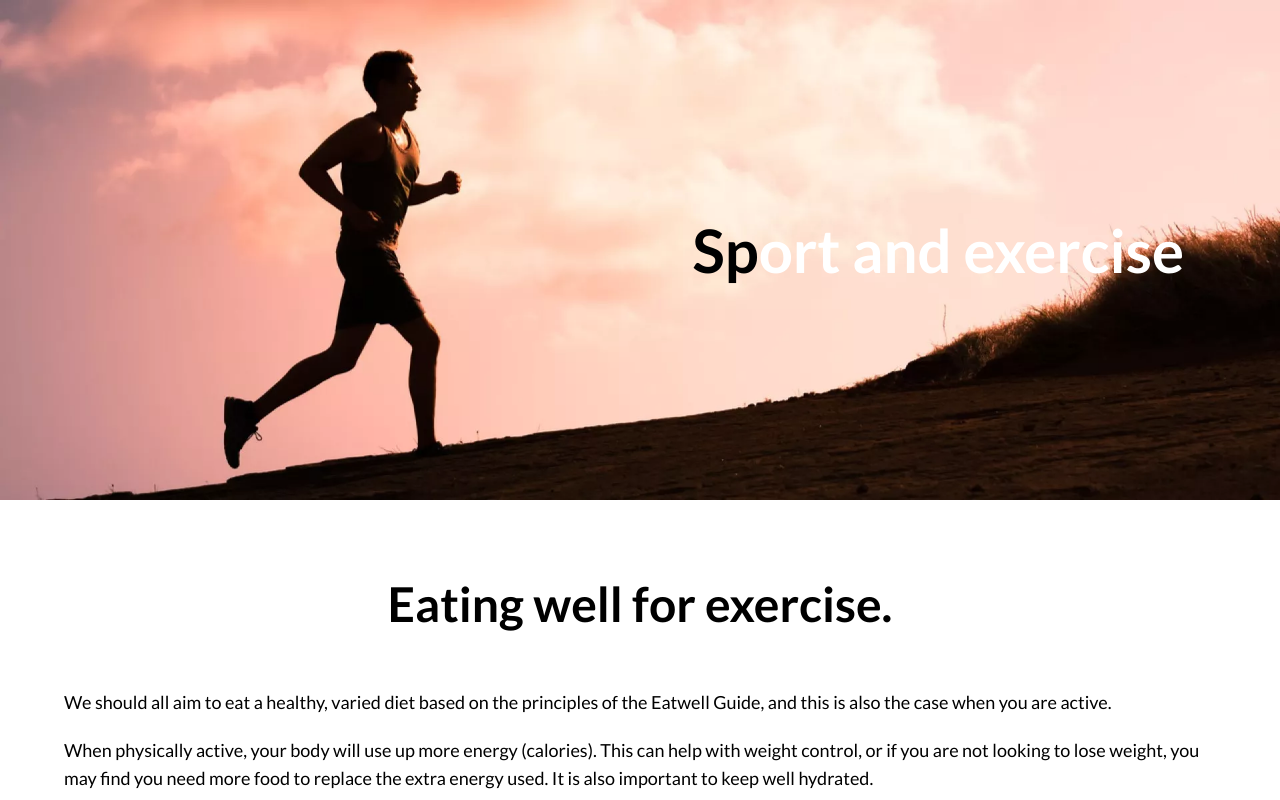
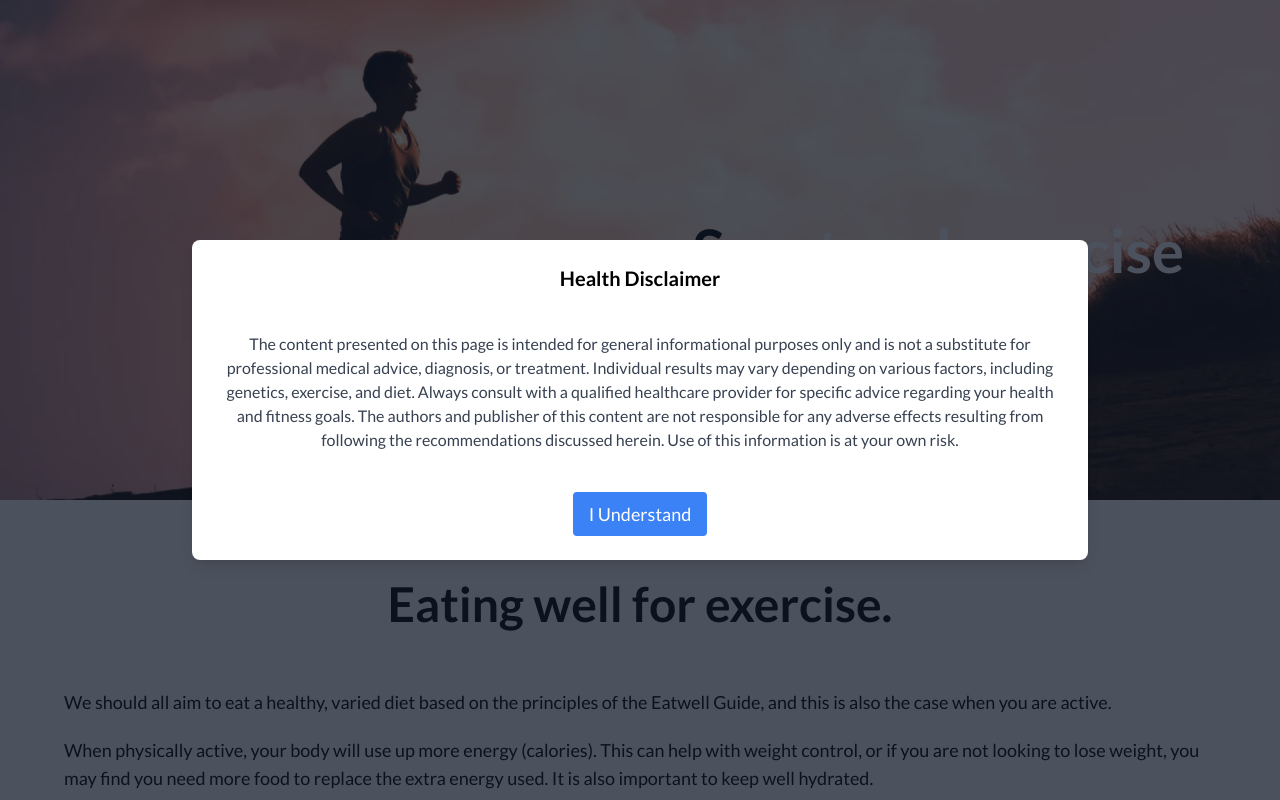
Before and after one commit to qqwrxtr/sportnutrition, a React (Create React App) app: page / in a window 1280 px wide. Shown: the top 800 px of the page. Built offline with nearby package versions, Linux system fonts and the light colour scheme.

Commit message:
health disclaimer update

```diff
--- a/src/App.js
+++ b/src/App.js
@@ -1,6 +1,7 @@
 import './App.css';
 import Banner from './components/Banner/Banner';
 import BannerSovet from './components/BannerSovet/BannerSovet';
+import DisclaimerPopup from './components/Disclaimer/Disclaimer';
 import EatingWell from './components/EatingWell/EatingWell';
 import Exercise from './components/Excercise/Exercise';
 import Fat from './components/Fat/Fat';
@@ -22,6 +23,7 @@ function App() {
           <Banner/>
         </header>
         <main className='flex flex-col justify-center items-center'>
+          <DisclaimerPopup/>
           <EatingWell/>
           <QueuteBanner/>
           <FoodCards/>
--- /dev/null
+++ b/src/components/Disclaimer/Disclaimer.jsx
@@ -0,0 +1,42 @@
+import { useState, useEffect } from "react";
+
+const DisclaimerPopup = () => {
+  const [isOpen, setIsOpen] = useState(false);
+
+  useEffect(() => {
+    setIsOpen(true);
+  }, []);
+
+  const handleClose = () => {
+    setIsOpen(false);
+  };
+
+  return (
+    isOpen && (
+      <div className="fixed inset-0 flex items-center justify-center bg-gray-900 bg-opacity-75 z-50">
+        <div className="bg-white p-6 rounded-lg shadow-lg max-w-4xl mx-auto text-center">
+          <h2 className="text-xl font-bold mb-10">Health Disclaimer</h2>
+          <p className="text-md text-gray-700 mb-10">
+            The content presented on this page is intended for general
+            informational purposes only and is not a substitute for professional
+            medical advice, diagnosis, or treatment. Individual results may vary
+            depending on various factors, including genetics, exercise, and diet.
+            Always consult with a qualified healthcare provider for specific
+            advice regarding your health and fitness goals. The authors and
+            publisher of this content are not responsible for any adverse
+            effects resulting from following the recommendations discussed
+            herein. Use of this information is at your own risk.
+          </p>
+          <button
+            onClick={handleClose}
+            className="px-4 py-2 bg-blue-500 text-white text-lg rounded hover:bg-blue-600 focus:outline-none focus:ring focus:ring-blue-300"
+          >
+            I Understand
+          </button>
+        </div>
+      </div>
+    )
+  );
+};
+
+export default DisclaimerPopup;
```
